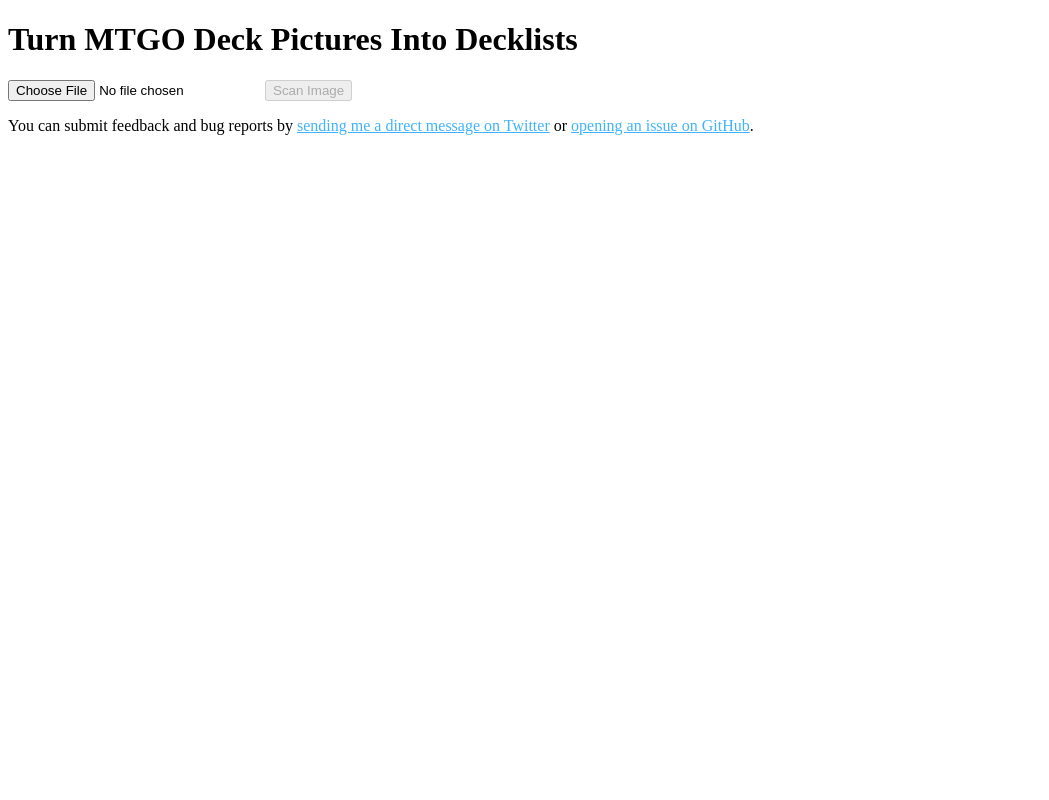
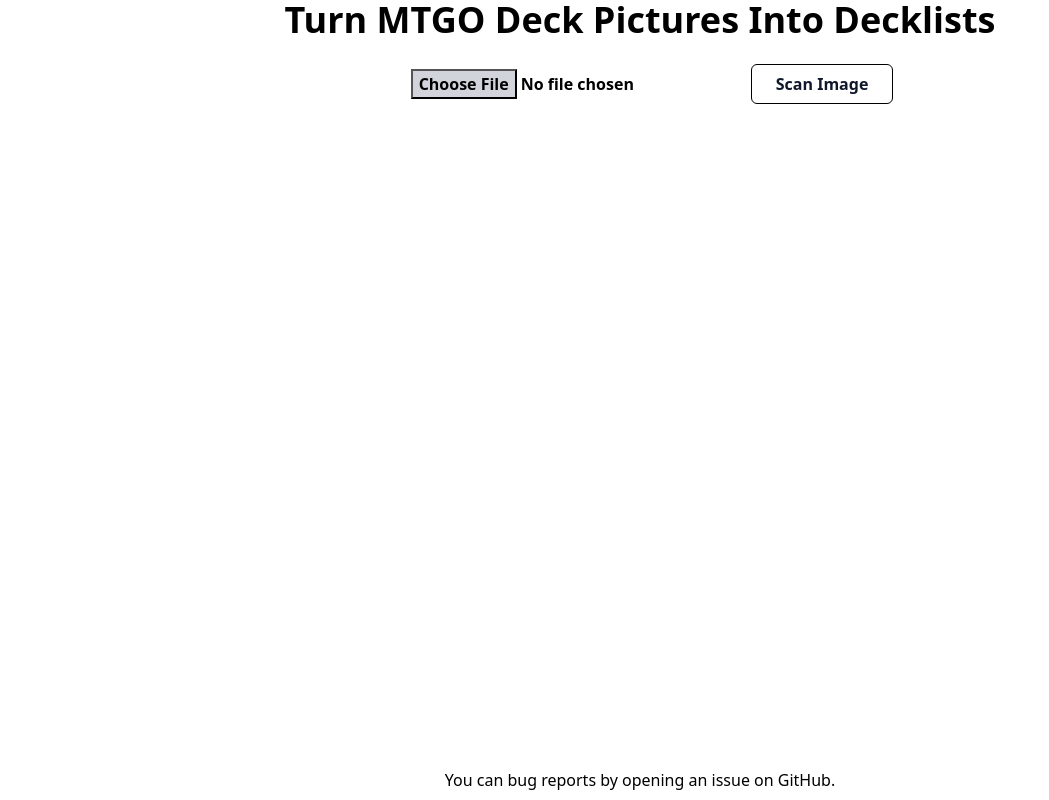
Before and after one commit to HighlyTrainedNeuralNetwork/DecklistOCR-Frontend, a SvelteKit app: page / in a window 1280 px wide. Shown: the whole page, without its empty margins (0-1049 px from the left). Built offline with nearby package versions, Linux system fonts and the light colour scheme.

Commit message:
base tailwind styling

```diff
--- a/package.json
+++ b/package.json
@@ -24,16 +24,19 @@
 		"@sveltejs/kit": "next",
 		"@typescript-eslint/eslint-plugin": "^5.27.0",
 		"@typescript-eslint/parser": "^5.27.0",
+		"autoprefixer": "^10.4.8",
 		"dotenv": "^16.0.1",
 		"eslint": "^8.16.0",
 		"eslint-config-prettier": "^8.3.0",
 		"eslint-plugin-svelte3": "^4.0.0",
+		"postcss": "^8.4.16",
 		"prettier": "^2.6.2",
 		"prettier-plugin-svelte": "^2.7.0",
 		"smui-theme": "^6.0.0",
 		"svelte": "^3.44.0",
 		"svelte-check": "^2.7.1",
-		"svelte-preprocess": "^4.10.6",
+		"svelte-preprocess": "^4.10.7",
+		"tailwindcss": "^3.1.8",
 		"tslib": "^2.3.1",
 		"typescript": "^4.7.4",
 		"vite": "^3.0.4"
--- /dev/null
+++ b/postcss.config.cjs
@@ -0,0 +1,6 @@
+module.exports = {
+  plugins: {
+    tailwindcss: {},
+    autoprefixer: {},
+  },
+}
--- /dev/null
+++ b/src/app.css
@@ -0,0 +1 @@
+@import "./tailwind.css"
--- /dev/null
+++ b/src/routes/+layout.svelte
@@ -0,0 +1,5 @@
+<script>
+    import "../app.css";
+  </script>
+
+  <slot />
--- a/src/routes/+page.svelte
+++ b/src/routes/+page.svelte
@@ -1,9 +1,13 @@
 <script>
 let imageBase64 = null;
 let loaded = false;
+// let loaded = true;
 let executionTime = 0;
+// let executionTime = 7.55;
 let cardsFound = 0;
+// let cardsFound = 74;
 let decklist = "";
+// let decklist = "2 Hall of Storm Giants \n4 Consider \n4 Ledger Shredder \n4 Pieces of the Puzzle \n4 Arclight Phoenix \n4 Treasure Cruise \n4 Spirebluff Canal \n3 Fiery Impulse \n4 Lightning Axe \n";
 function readImage(input) {
     let file = input.target.files[0];
     let reader = new FileReader();
@@ -37,25 +41,21 @@
 }
 </script>
 
-<h1>Turn MTGO Deck Pictures Into Decklists</h1>
-<input type="file" accept=".jpg, .jpeg, .png" on:change={readImage} />
-<button on:click={uploadImage} disabled={imageBase64 == null}>Scan Image</button>
 
+<h1 class="font-semibold text-4xl relative pb-6 text-center">Turn MTGO Deck Pictures Into Decklists</h1>
+
+<div class="pb-6 text-center">
+  <input type="file" accept=".jpg, .jpeg, .png" on:change={readImage} class="h-10 px-6 font-semibold rounded-md file:bg-gray-300 file:border-1"/>
+  <button on:click={uploadImage} disabled={imageBase64 == null} class="h-10 px-6 font-semibold rounded-md border border-black text-slate-900 bg-gray-300 disabled:bg-white">Scan Image</button>
+</div>
 
 {#if loaded}
-  <div class="executationStatus">
-    <h2>Found {cardsFound} cards in {executionTime} seconds</h2>
-  </div>
-  <div contenteditable="true" spellcheck="false" bind:innerHTML="{decklist}" class="decklistOutput">
-  </div>
+    <div class="text-center">
+      <h2>Found {cardsFound} cards in {executionTime} seconds</h2>
+    </div>
+    <div contenteditable="true" spellcheck="false" bind:innerHTML="{decklist}" class="whitespace-pre-wrap pb-6 w-2/5	ml-auto mr-auto">
+    </div>
 {/if}
 
-<p>You can submit feedback and bug reports by
-  <a href="https://twitter.com/AndreiKlepatch">sending me a direct message on Twitter</a> or <a href="https://github.com/HighlyTrainedNeuralNetwork/DecklistOCR-Frontend/issues/new">opening an issue on GitHub</a>.
-  </p>
-
-<style>
-  .decklistOutput {
-    white-space: pre-wrap;
-  }
-</style>
+<p class="text-center absolute inset-x-0 bottom-2 text-center">You can bug reports by <a href="https://github.com/HighlyTrainedNeuralNetwork/DecklistOCR-Frontend/issues/new">opening an issue on GitHub</a>.
+</p>
--- a/src/routes/scan/+server.js
+++ b/src/routes/scan/+server.js
@@ -1,5 +1,5 @@
 // #FIRST-ORDER-OF-BUSINESS: recheck API routes lockdown
-// #TODO: styling, exception handling for errors and zero cards found, clean dependencies
+// #TODO: exception handling for errors and zero cards found, clean dependencies
 // #OPTIONAL-TODO: clean debugging outputs, loading bar for 10 sec ETA, option to download/copy to clipboard the output
 
 
--- /dev/null
+++ b/src/tailwind.css
@@ -0,0 +1,9 @@
+@tailwind base;
+@tailwind components;
+@tailwind utilities;
+
+@layer components {
+    .placeholder {
+        @apply
+    }
+}
--- /dev/null
+++ b/tailwind.config.cjs
@@ -0,0 +1,10 @@
+/** @type {import('tailwindcss').Config} */
+const colors = require("tailwindcss/colors");
+
+module.exports = {
+  content: ['./src/**/*.{html,js,svelte,ts}'],
+  theme: {
+    extend: {},
+  },
+  plugins: [],
+}
```
Also changed, not shown: 2 other files (tests, documents, lock files or other folders).
